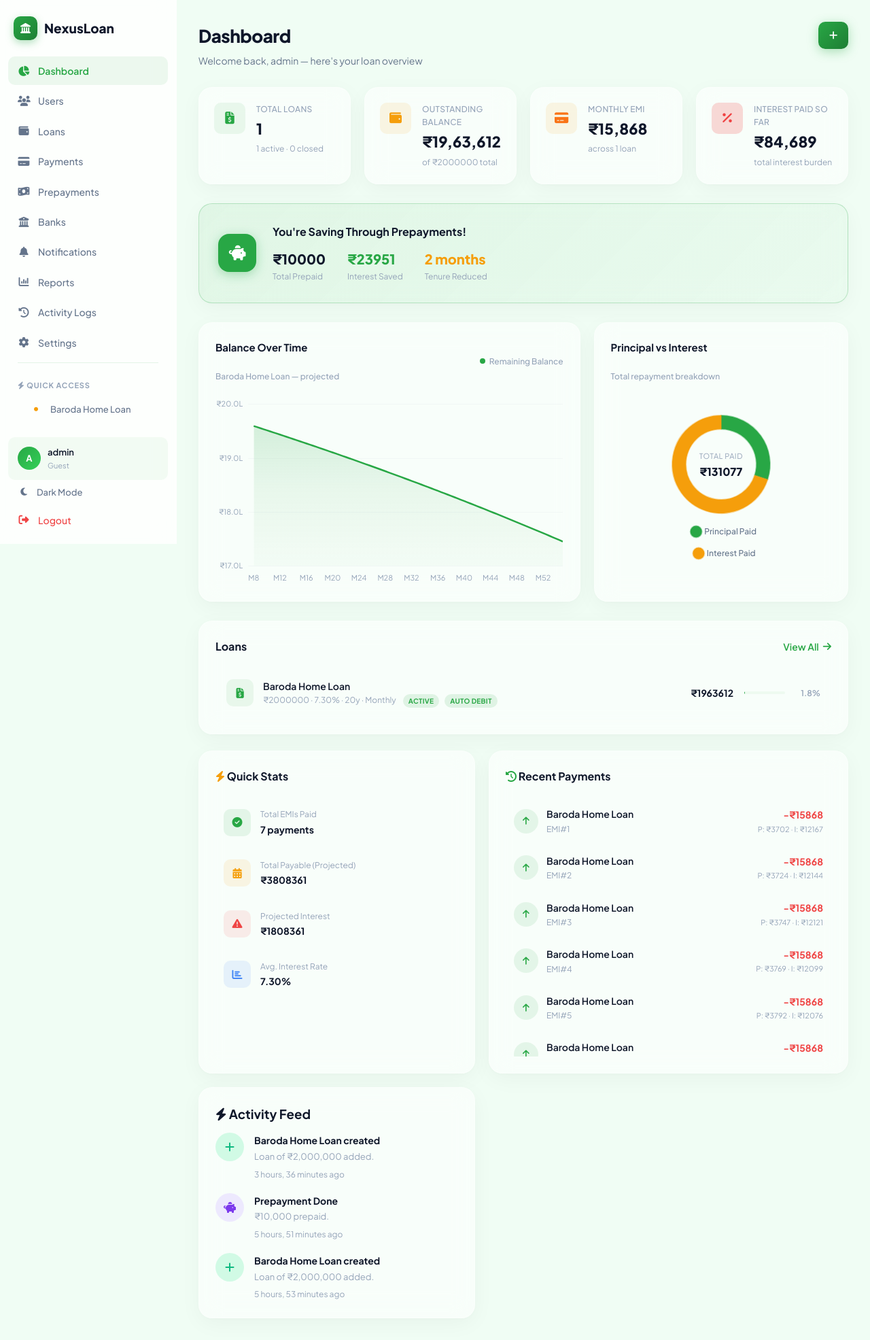
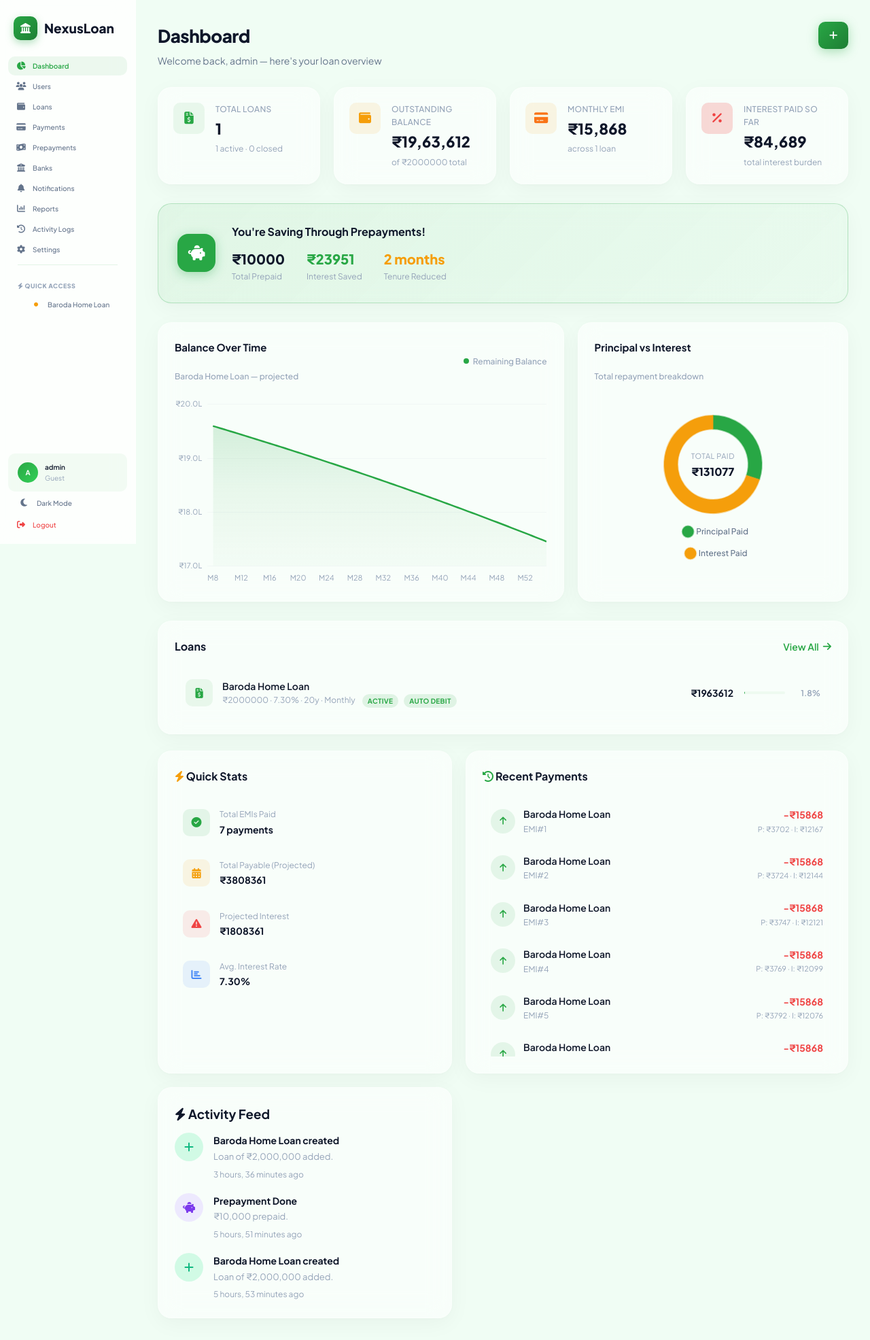
Before and after one commit to ashishkekan/Loan-Manager, a Django app: page /dashboard/ in a window 1280 px wide. Shown: the whole page at 68% size. Run offline with Django 5.2, Linux system fonts and the light colour scheme; a user stored in the database is signed in; data comes from the database, SQL or seed files in the repository; both versions use the stored data as it was after the commit.

Commit message:
Changes in sidebar design

```diff
--- a/static/css/style.css
+++ b/static/css/style.css
@@ -52,7 +52,7 @@
     --radius-xl: 28px;
     --radius-full: 9999px;
 
-    --sidebar-w: 260px;
+    --sidebar-w: 200px;
     --header-h: 64px;
 
     --font: 'Plus Jakarta Sans', -apple-system, BlinkMacSystemFont, sans-serif;
@@ -182,7 +182,7 @@
     display: flex;
     align-items: center;
     justify-content: center;
-    font-size: 16px;
+    font-size: 10px;
     cursor: pointer;
     transition: all var(--transition);
     backdrop-filter: var(--glass-blur);
@@ -1552,10 +1552,10 @@ input, select, textarea { font-family: inherit; }
 .nav-item {
     display: flex;
     align-items: center;
-    gap: 12px;
-    padding: 10px 14px;
+    gap: 8px;
+    padding: 6px 10px;
     border-radius: var(--radius-sm);
-    font-size: 14px;
+    font-size: 10px;
     font-weight: 500;
     color: var(--text-secondary);
     transition: all var(--transition);
@@ -1572,16 +1572,16 @@ input, select, textarea { font-family: inherit; }
     font-weight: 600;
 }
 .nav-item.active i { color: var(--primary); }
-.nav-item i { width: 18px; text-align: center; font-size: 15px; }
-
-.nav-sub { padding-left: 32px; font-size: 13px; }
+.nav-item i { width: 18px; text-align: center; font-size: 12px; }
+
+.nav-sub { padding-left: 32px; font-size: 10px; }
 .nav-label {
     display: block;
-    font-size: 11px;
-    font-weight: 700;
+    font-size: 9px;
+    font-weight: 800;
     color: var(--text-muted);
     text-transform: uppercase;
-    letter-spacing: 0.8px;
+    letter-spacing: 0.5px;
     padding: 16px 14px 6px;
 }
 .nav-divider {
@@ -1657,21 +1657,21 @@ input, select, textarea { font-family: inherit; }
     background: var(--primary-50);
 }
 .user-avatar {
-    width: 34px;
-    height: 34px;
+    width: 30px;
+    height: 30px;
     border-radius: 50%;
     background: linear-gradient(135deg, var(--primary), var(--primary-light));
     display: flex;
     align-items: center;
     justify-content: center;
     color: #fff;
-    font-size: 13px;
+    font-size: 10px;
     font-weight: 700;
     flex-shrink: 0;
 }
 .user-details { display: flex; flex-direction: column; }
-.user-name { font-size: 13px; font-weight: 600; color: var(--text); }
-.user-role { font-size: 11px; color: var(--text-muted); }
+.user-name { font-size: 10px; font-weight: 600; color: var(--text); }
+.user-role { font-size: 10px; color: var(--text-muted); }
 
 /* Main Content Area */
 .main-content {
--- a/templates/app_layout.html
+++ b/templates/app_layout.html
@@ -126,7 +126,7 @@
             </div>
             <button class="theme-toggle" id="themeToggle" aria-label="Toggle dark mode">
                 <i class="fas fa-moon" id="themeIcon"></i>
-                <span id="themeLabel">Dark Mode</span>
+                <span id="themeLabel" style="font-size: 10px;">Dark Mode</span>
             </button>
             <a href="{% url 'logout' %}" class="nav-item nav-logout">
                 <i class="fas fa-sign-out-alt"></i>
```
Also changed, not shown: db.sqlite3.
